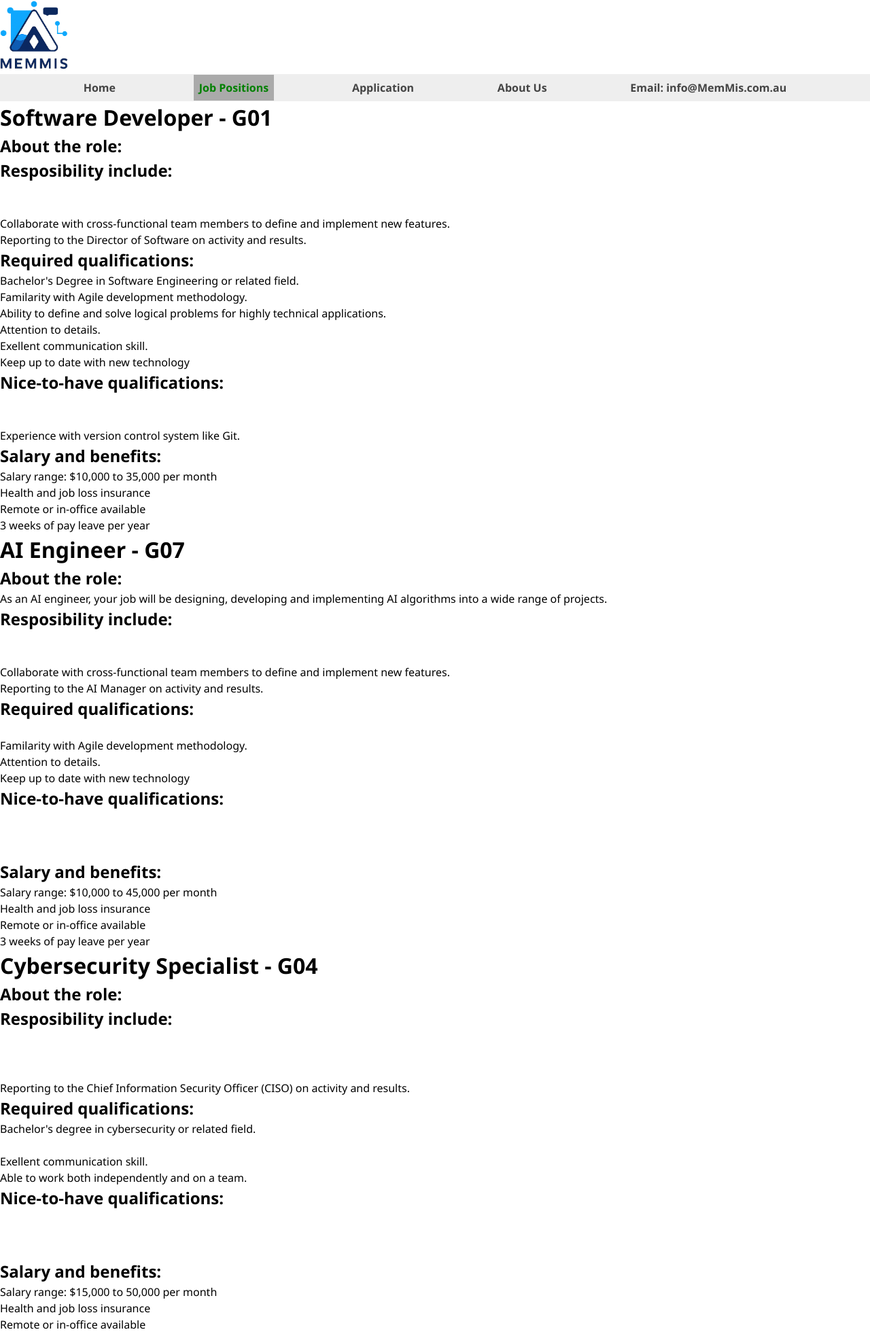
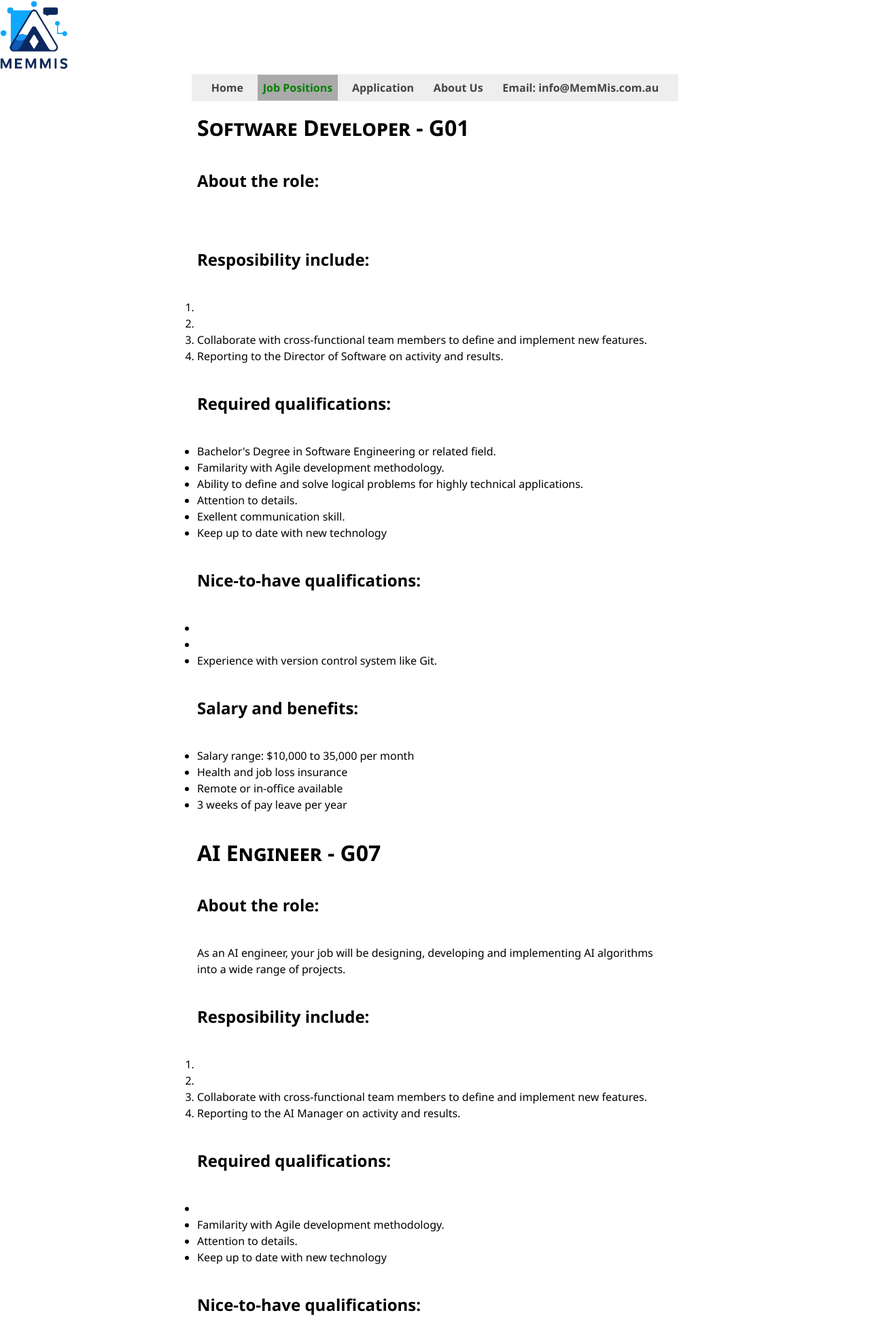
Before and after one commit to TrucNguyen106217880/MemMis_WebProject, a PHP site: page /jobs.html in a window 1280 px wide. Shown: the top 1960 px of the page at 68% size. Run offline with PHP 8.4, Linux system fonts and the light colour scheme.

Commit message:
added some classes for Duy

```diff
--- a/project1/jobs.html
+++ b/project1/jobs.html
@@ -37,16 +37,16 @@
 	<main>
 		<h1 id="G01">Software Developer - G01</h1>
 		<aside></aside>
-		<h2>About the role:</h2>
-		<p></p>
-		<h2>Resposibility include:</h2>
+		<h2 class="smol-h">About the role:</h2>
+		<p class="desc"></p>
+		<h2 class="smol-h">Resposibility include:</h2>
 		<ol>
 			<li></li>
 			<li></li>
 			<li>Collaborate with cross-functional team members to define and implement new features.</li>
 			<li>Reporting to the Director of Software on activity and results.</li>
 		</ol>
-		<h2>Required qualifications:</h2>
+		<h2 class="smol-h">Required qualifications:</h2>
 		<ul>
 			<li>Bachelor's Degree in Software Engineering or related field.</li>
 			<li>Familarity with Agile development methodology.</li>
@@ -55,13 +55,13 @@
 			<li>Exellent communication skill.</li>
 			<li>Keep up to date with new technology</li>
 		</ul>
-		<h2>Nice-to-have qualifications:</h2>
+		<h2 class="smol-h">Nice-to-have qualifications:</h2>
 		<ul>
 			<li></li>
 			<li></li>
 			<li>Experience with version control system like Git.</li>
 		</ul>
-		<h2>Salary and benefits:</h2>
+		<h2 class="smol-h">Salary and benefits:</h2>
 		<ul>
 			<li>Salary range: $10,000 to 35,000 per month</li>
 			<li>Health and job loss insurance</li>
@@ -70,32 +70,32 @@
 		</ul>
 		<h1 id="G07">AI Engineer - G07</h1>
 		<aside></aside>
-		<h2>About the role:</h2>
-		<p>As an AI engineer, your job will be designing, developing and implementing AI algorithms into a wide range of
+		<h2 class="smol-h">About the role:</h2>
+		<p class="desc">As an AI engineer, your job will be designing, developing and implementing AI algorithms into a wide range of
 			projects.
 
 		</p>
-		<h2>Resposibility include:</h2>
+		<h2 class="smol-h">Resposibility include:</h2>
 		<ol>
 			<li></li>
 			<li></li>
 			<li>Collaborate with cross-functional team members to define and implement new features.</li>
 			<li>Reporting to the AI Manager on activity and results.</li>
 		</ol>
-		<h2>Required qualifications:</h2>
+		<h2 class="smol-h">Required qualifications:</h2>
 		<ul>
 			<li></li>
 			<li>Familarity with Agile development methodology.</li>
 			<li>Attention to details.</li>
 			<li>Keep up to date with new technology</li>
 		</ul>
-		<h2>Nice-to-have qualifications:</h2>
+		<h2 class="smol-h">Nice-to-have qualifications:</h2>
 		<ul>
 			<li></li>
 			<li></li>
 			<li></li>
 		</ul>
-		<h2>Salary and benefits:</h2>
+		<h2 class="smol-h">Salary and benefits:</h2>
 		<ul>
 			<li>Salary range: $10,000 to 45,000 per month</li>
 			<li>Health and job loss insurance</li>
@@ -104,29 +104,29 @@
 		</ul>
 		<h1 id="G04">Cybersecurity Specialist - G04</h1>
 		<aside></aside>
-		<h2>About the role:</h2>
-		<p></p>
-		<h2>Resposibility include:</h2>
+		<h2 class="smol-h">About the role:</h2>
+		<p class="desc"></p>
+		<h2 class="smol-h">Resposibility include:</h2>
 		<ol>
 			<li></li>
 			<li></li>
 			<li></li>
 			<li>Reporting to the Chief Information Security Officer (CISO) on activity and results.</li>
 		</ol>
-		<h2>Required qualifications:</h2>
+		<h2 class="smol-h">Required qualifications:</h2>
 		<ul>
 			<li>Bachelor's degree in cybersecurity or related field.</li>
 			<li></li>
 			<li>Exellent communication skill.</li>
 			<li>Able to work both independently and on a team.</li>
 		</ul>
-		<h2>Nice-to-have qualifications:</h2>
+		<h2 class="smol-h">Nice-to-have qualifications:</h2>
 		<ul>
 			<li></li>
 			<li></li>
 			<li></li>
 		</ul>
-		<h2>Salary and benefits:</h2>
+		<h2 class="smol-h">Salary and benefits:</h2>
 		<ul>
 			<li>Salary range: $15,000 to 50,000 per month</li>
 			<li>Health and job loss insurance</li>
@@ -136,7 +136,7 @@
 	</main>
 
 	<footer>
-		<p>&copy; 2025 MemMis. All rights reserved.</p>
+		<p class="desc">&copy; 2025 MemMis. All rights reserved.</p>
 
 		<br>
 		<a href="https://trucnttkh.atlassian.net/jira/software/projects/MEMMIS/boards/34?atlOrigin=eyJpIjoiODE4YmJlYmU5NjFkNGViZWFjY2ZjODUxN2U2ZTFjMGYiLCJwIjoiaiJ9"
--- a/project1/styles/styles.css
+++ b/project1/styles/styles.css
@@ -13,7 +13,7 @@
 * {
     margin: 0;
     padding: 0;
-    font-family: 'Segoe UI', Tahoma, Geneva, Verdana, sans-serif;
+    font-family: 'Segoe UI', Tahoma, Verdana, sans-serif;
     line-height: 1.5;
 }
 /* Header (Logo & Menu) */
@@ -118,8 +118,6 @@
 }
 /* The CTA buttons */
 #welcome a,
-#information a,
-#projects a,
 #hiring a{
   display: inline-block;
   margin-top: 1em;
@@ -135,7 +133,62 @@
 }
 
 /* jobs.html */
+    /* Headers */
+#G01,
+#G07,
+#G04{
+    font: small-caps bold 2em/1.2 'Segoe UI', Tahoma, Verdana, sans-serif;
+    margin-top: 40px;
+    max-width: 700px;
+    margin: 0 auto;
+    padding: 20px;
+}
+.smol-h{
+    max-width: 700px;
+    margin: 0 auto;
+    padding: 20px;
+}
+    /* Headers' aside */
+#G01 aside{
+    width: 25%;
+    float: right;
+    border: 2px solid #0077aa;
+    max-width: 700px;
+    margin: 0 auto;
+    padding: 20px;
+    background-color: #eef6fb;
 
+}
+#G07 aside{
+    width: 25%;
+    float: right;
+    border: 2px solid #0077aa;
+    max-width: 700px;
+    margin: 0 auto;
+    padding: 20px;
+    background-color: #eef6fb;
+}
+#G07 aside{
+    width: 25%;
+    float: right;
+    border: 2px solid #0077aa;
+    max-width: 700px;
+    margin: 0 auto;
+    padding: 20px;
+    background-color: #eef6fb;
+}
+    /* Lists */
+ul, ol{
+    max-width: 700px;
+    margin: 0 auto;
+    padding: 20px;
+}
+    /* Descs */
+.desc{
+    max-width: 700px;
+    margin: 0 auto;
+    padding: 20px;
+}
 /* apply.html */
 
 /* about.html */
@@ -149,6 +202,8 @@ footer{
     margin: 0 auto;
     padding: 20px;
     text-align: center;
+    background-color: #eee;
+    border-radius: 10px;
 }
 footer p{
     text-align: center;
```
